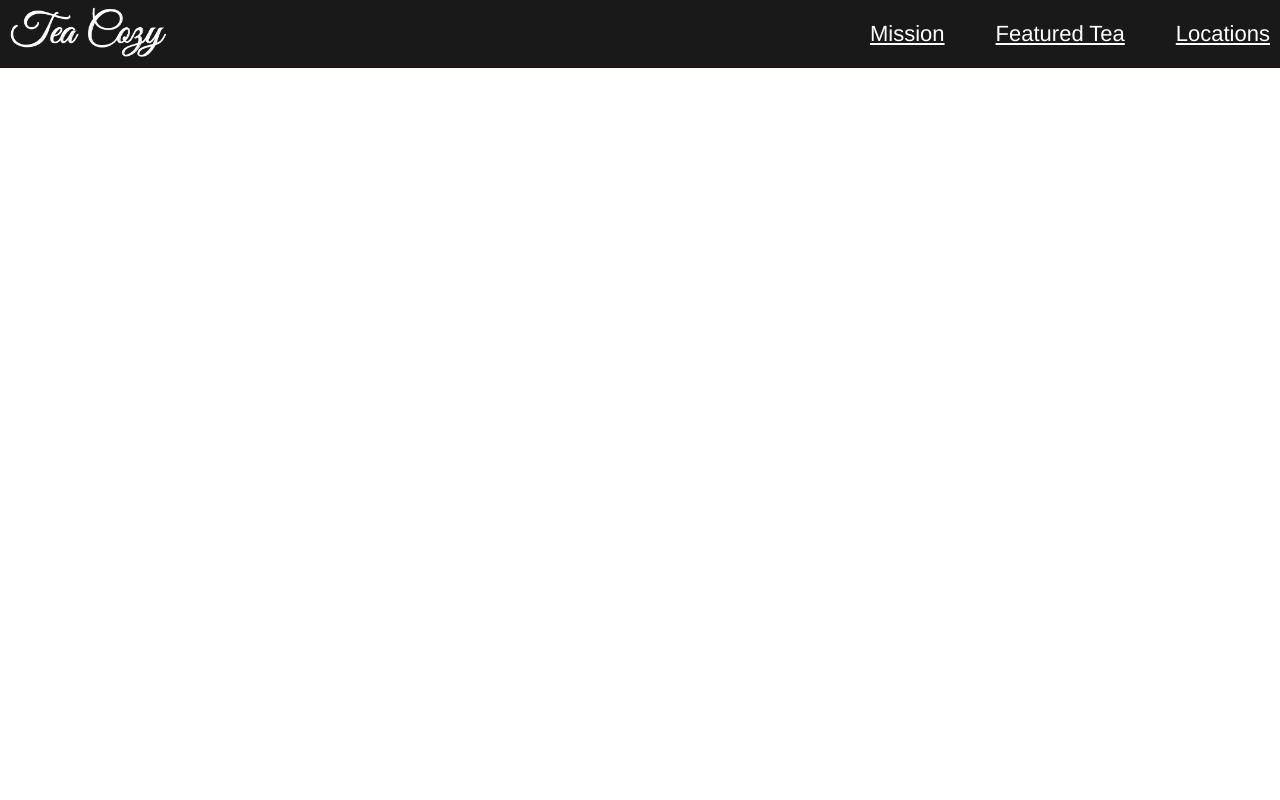
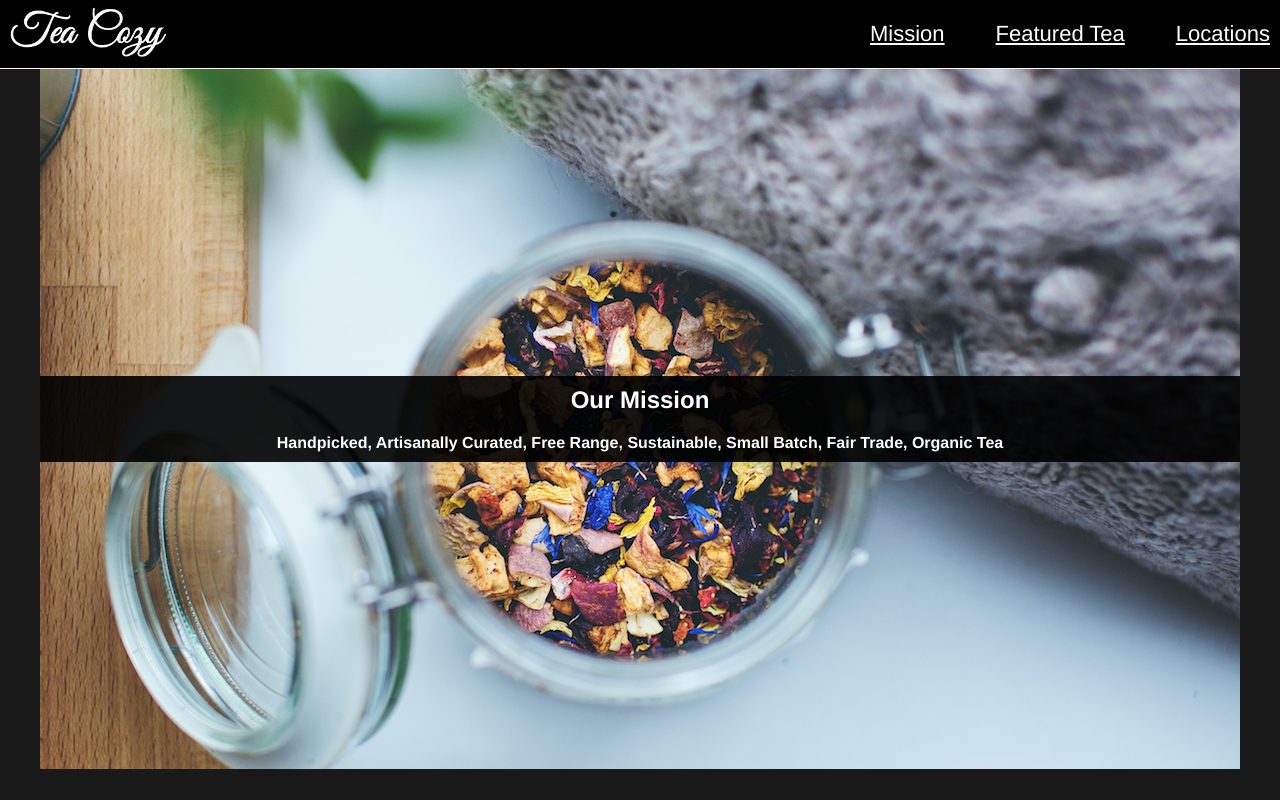
Before and after one commit to rwemakevin/Tea-Cozy, a plain HTML site: page index.html in a window 1280 px wide. Drawn offline with Linux system fonts and the light colour scheme.

Commit message:
add layout for Hero section "(main)" and contents

```diff
--- a/index.html
+++ b/index.html
@@ -17,7 +17,15 @@
         <li><a href="">Locations</a></li>
       </ul>
     </nav>
-    <main id="mission"></main>
+    <main id="mission">
+      <div class="mission-text">
+        <h2>Our Mission</h2>
+        <h4>
+          Handpicked, Artisanally Curated, Free Range, Sustainable, Small Batch,
+          Fair Trade, Organic Tea
+        </h4>
+      </div>
+    </main>
     <section id="product"></section>
     <section id="location"></section>
     <footer></footer>
--- a/styles.css
+++ b/styles.css
@@ -6,8 +6,9 @@
   padding: 0;
 }
 
-html {
+body {
   font-family: Helvetica, sans-serif;
+  background-color: rgba(0, 0, 0, 0.9);
 }
 
 nav {
@@ -39,3 +40,26 @@ nav a {
   color: white;
   font-size: 22px;
 }
+
+#mission {
+  width: 1200px;
+  height: 700px;
+  margin: 0 auto;
+  background-image: url("./img/img-mission-background.jpg");
+  background-size: cover;
+  background-repeat: no-repeat;
+  display: flex;
+  align-items: center;
+}
+
+.mission-text {
+  background-color: rgba(0, 0, 0, 0.9);
+  color: white;
+  padding: 10px 0;
+  text-align: center;
+  flex-basis: 1200px;
+}
+
+.mission-text h2 {
+  margin-bottom: 20px;
+}
```
